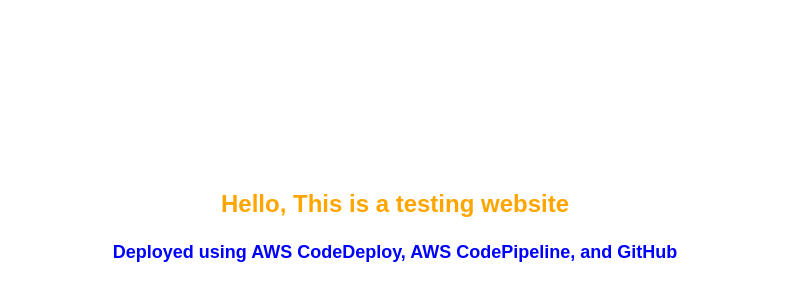
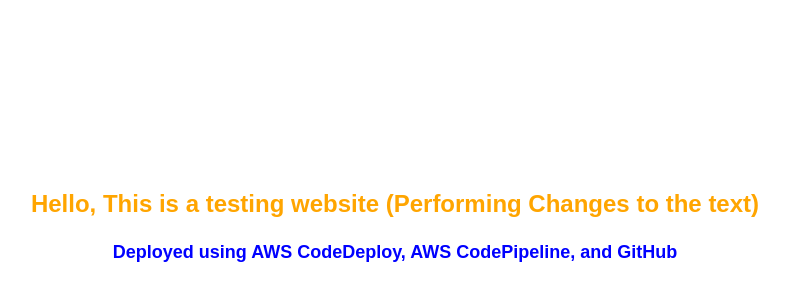
Before and after one commit to Raj-Odedara/App-CodeDeploy, a plain HTML site: page index.html in a window 1280 px wide. Shown: the part 60-360 px from the top of the page, without its empty margins (245-1034 px from the left). Drawn offline with Linux system fonts and the light colour scheme.

Commit message:
Update index.html

```diff
--- a/index.html
+++ b/index.html
@@ -30,7 +30,7 @@
 </head>
 <body>
     <div class="space-above">
-        <p class="big-text">Hello, This is a testing website</p>
+        <p class="big-text">Hello, This is a testing website (Performing Changes to the text)</p>
         <p class="medium-text">Deployed using AWS CodeDeploy, AWS CodePipeline, and GitHub</p>
     </div>
 </body>
```
